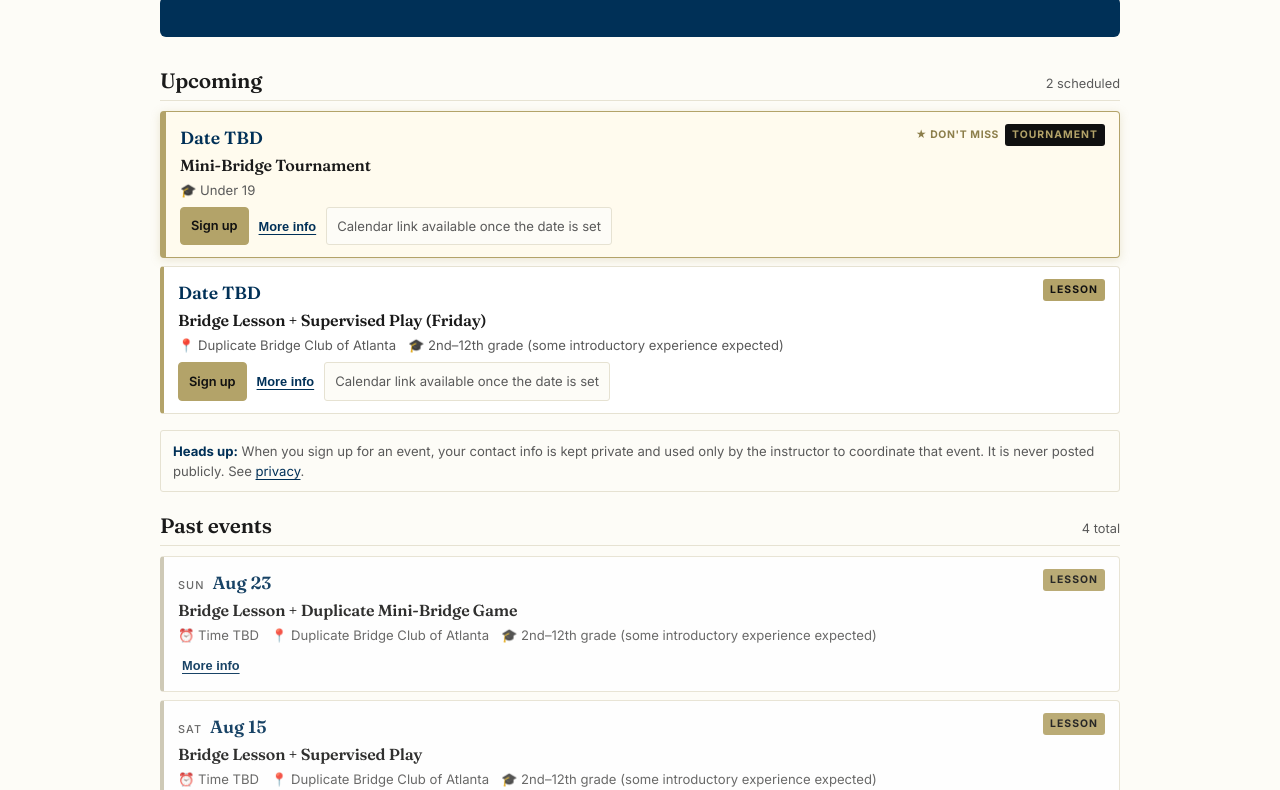
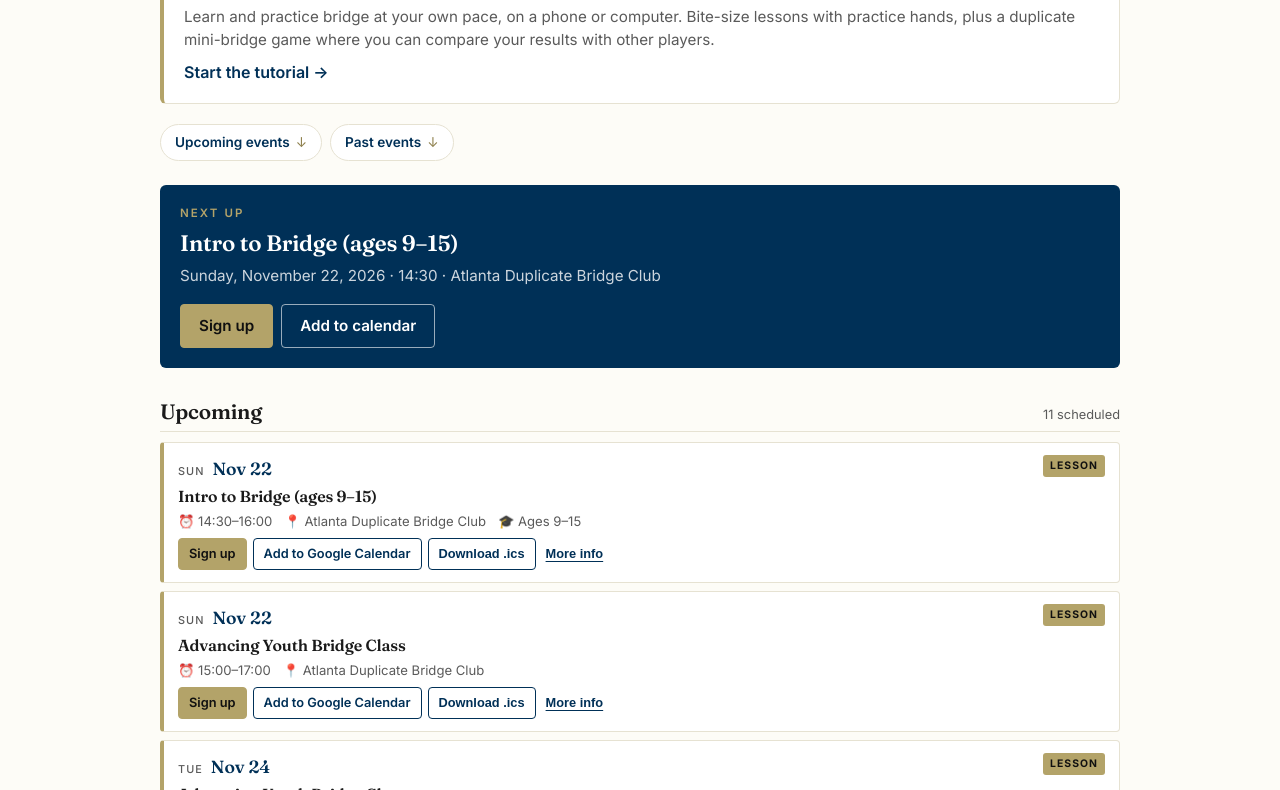
Before and after one commit to ATLBridgeKids/atlbridgekids.github.io, a plain HTML site: page index.html in a window 1280 px wide. Shown: the part 525-1315 px from the top of the page. Drawn offline with Linux system fonts and the light colour scheme.

Commit message:
Add files via upload

```diff
--- a/events.json
+++ b/events.json
@@ -1,33 +1,129 @@
 [
   {
-    "id": "evt-2026-08-15-lesson-play",
-    "title": "Bridge Lesson + Supervised Play",
+    "id": "evt-2026-11-22-intro",
+    "title": "Intro to Bridge (ages 9–15)",
     "type": "Lesson",
-    "date": "2026-08-15",
+    "date": "2026-11-22",
     "date_end": "",
-    "start_time": "TBD",
-    "end_time": "TBD",
-    "location": "Duplicate Bridge Club of Atlanta",
+    "start_time": "14:30",
+    "end_time": "16:00",
+    "location": "Atlanta Duplicate Bridge Club",
     "address": "1835 Savoy Dr Ste 204, Atlanta, GA 30341",
-    "grades": "2nd–12th grade (some introductory experience expected)",
-    "description": "A lesson followed by supervised play. For kids who already have some introductory bridge experience.",
-    "signup_url": "https://docs.google.com/forms/d/e/1FAIpQLScmKC9OQyDsrD1dz5yVeyTZYR9qzzg_LKEZuHLpGjuja3oLMA/viewform?usp=pp_url&entry.162715903=Aug+15+-+Bridge+lesson+%2B+supervised+play",
-    "format": "lesson_play"
+    "grades": "Ages 9–15",
+    "description": "An introduction to bridge for beginners. Details coming soon.",
+    "signup_url": "https://docs.google.com/forms/d/e/1FAIpQLScmKC9OQyDsrD1dz5yVeyTZYR9qzzg_LKEZuHLpGjuja3oLMA/viewform?usp=pp_url&entry.162715903=Sun+Nov+22+-+Intro+to+Bridge+%28ages+9-15%29%2C+2%3A30-4pm"
   },
   {
-    "id": "evt-2026-08-23-lesson-minibridge",
-    "title": "Bridge Lesson + Duplicate Mini-Bridge Game",
+    "id": "evt-2026-11-22-class",
+    "title": "Advancing Youth Bridge Class",
     "type": "Lesson",
-    "date": "2026-08-23",
+    "date": "2026-11-22",
     "date_end": "",
-    "start_time": "TBD",
-    "end_time": "TBD",
-    "location": "Duplicate Bridge Club of Atlanta",
+    "start_time": "15:00",
+    "end_time": "17:00",
+    "location": "Atlanta Duplicate Bridge Club",
     "address": "1835 Savoy Dr Ste 204, Atlanta, GA 30341",
-    "grades": "2nd–12th grade (some introductory experience expected)",
-    "description": "A lesson followed by a duplicate mini-bridge game. For kids who already have some introductory bridge experience.",
-    "signup_url": "https://docs.google.com/forms/d/e/1FAIpQLScmKC9OQyDsrD1dz5yVeyTZYR9qzzg_LKEZuHLpGjuja3oLMA/viewform?usp=pp_url&entry.162715903=Aug+23+-+Bridge+lesson+%2B+duplicate+mini-bridge+game",
-    "format": "lesson_minibridge"
+    "grades": "",
+    "description": "Details coming soon.",
+    "signup_url": "https://docs.google.com/forms/d/e/1FAIpQLScmKC9OQyDsrD1dz5yVeyTZYR9qzzg_LKEZuHLpGjuja3oLMA/viewform?usp=pp_url&entry.162715903=Sun+Nov+22+-+Advancing+Youth+Bridge+Class%2C+3-5pm"
+  },
+  {
+    "id": "evt-2026-11-24-class",
+    "title": "Advancing Youth Bridge Class",
+    "type": "Lesson",
+    "date": "2026-11-24",
+    "date_end": "",
+    "start_time": "10:00",
+    "end_time": "12:00",
+    "location": "Atlanta Duplicate Bridge Club",
+    "address": "1835 Savoy Dr Ste 204, Atlanta, GA 30341",
+    "grades": "",
+    "description": "Details coming soon.",
+    "signup_url": "https://docs.google.com/forms/d/e/1FAIpQLScmKC9OQyDsrD1dz5yVeyTZYR9qzzg_LKEZuHLpGjuja3oLMA/viewform?usp=pp_url&entry.162715903=Tue+Nov+24+-+Advancing+Youth+Bridge+Class%2C+10am-noon"
+  },
+  {
+    "id": "evt-2026-11-29-class",
+    "title": "Advancing Youth Bridge Class",
+    "type": "Lesson",
+    "date": "2026-11-29",
+    "date_end": "",
+    "start_time": "15:00",
+    "end_time": "17:00",
+    "location": "Atlanta Duplicate Bridge Club",
+    "address": "1835 Savoy Dr Ste 204, Atlanta, GA 30341",
+    "grades": "",
+    "description": "Details coming soon.",
+    "signup_url": "https://docs.google.com/forms/d/e/1FAIpQLScmKC9OQyDsrD1dz5yVeyTZYR9qzzg_LKEZuHLpGjuja3oLMA/viewform?usp=pp_url&entry.162715903=Sun+Nov+29+-+Advancing+Youth+Bridge+Class%2C+3-5pm"
+  },
+  {
+    "id": "evt-2026-12-06-class",
+    "title": "Advancing Youth Bridge Class",
+    "type": "Lesson",
+    "date": "2026-12-06",
+    "date_end": "",
+    "start_time": "15:00",
+    "end_time": "17:00",
+    "location": "Atlanta Duplicate Bridge Club",
+    "address": "1835 Savoy Dr Ste 204, Atlanta, GA 30341",
+    "grades": "",
+    "description": "Details coming soon.",
+    "signup_url": "https://docs.google.com/forms/d/e/1FAIpQLScmKC9OQyDsrD1dz5yVeyTZYR9qzzg_LKEZuHLpGjuja3oLMA/viewform?usp=pp_url&entry.162715903=Sun+Dec+6+-+Advancing+Youth+Bridge+Class%2C+3-5pm"
+  },
+  {
+    "id": "evt-2026-12-13-class",
+    "title": "Advancing Youth Bridge Class",
+    "type": "Lesson",
+    "date": "2026-12-13",
+    "date_end": "",
+    "start_time": "15:00",
+    "end_time": "17:00",
+    "location": "Atlanta Duplicate Bridge Club",
+    "address": "1835 Savoy Dr Ste 204, Atlanta, GA 30341",
+    "grades": "",
+    "description": "Details coming soon.",
+    "signup_url": "https://docs.google.com/forms/d/e/1FAIpQLScmKC9OQyDsrD1dz5yVeyTZYR9qzzg_LKEZuHLpGjuja3oLMA/viewform?usp=pp_url&entry.162715903=Sun+Dec+13+-+Advancing+Youth+Bridge+Class%2C+3-5pm"
+  },
+  {
+    "id": "evt-2026-12-19-clubgame",
+    "title": "Play in the Club Game",
+    "type": "Play",
+    "date": "2026-12-19",
+    "date_end": "",
+    "start_time": "12:00",
+    "end_time": "15:15",
+    "location": "Atlanta Duplicate Bridge Club",
+    "address": "1835 Savoy Dr Ste 204, Atlanta, GA 30341",
+    "grades": "",
+    "description": "Play in the club's regular duplicate game.",
+    "signup_url": "https://docs.google.com/forms/d/e/1FAIpQLScmKC9OQyDsrD1dz5yVeyTZYR9qzzg_LKEZuHLpGjuja3oLMA/viewform?usp=pp_url&entry.162715903=Sat+Dec+19+-+Play+in+the+club+game%2C+12-3%3A15pm"
+  },
+  {
+    "id": "evt-2026-12-20-class",
+    "title": "Advancing Youth Bridge Class",
+    "type": "Lesson",
+    "date": "2026-12-20",
+    "date_end": "",
+    "start_time": "15:00",
+    "end_time": "17:00",
+    "location": "Atlanta Duplicate Bridge Club",
+    "address": "1835 Savoy Dr Ste 204, Atlanta, GA 30341",
+    "grades": "",
+    "description": "Details coming soon.",
+    "signup_url": "https://docs.google.com/forms/d/e/1FAIpQLScmKC9OQyDsrD1dz5yVeyTZYR9qzzg_LKEZuHLpGjuja3oLMA/viewform?usp=pp_url&entry.162715903=Sun+Dec+20+-+Advancing+Youth+Bridge+Class%2C+3-5pm"
+  },
+  {
+    "id": "evt-2026-12-23-clubgame",
+    "title": "Play in the Club Game",
+    "type": "Play",
+    "date": "2026-12-23",
+    "date_end": "",
+    "start_time": "12:00",
+    "end_time": "15:15",
+    "location": "Atlanta Duplicate Bridge Club",
+    "address": "1835 Savoy Dr Ste 204, Atlanta, GA 30341",
+    "grades": "",
+    "description": "Play in the club's regular duplicate game.",
+    "signup_url": "https://docs.google.com/forms/d/e/1FAIpQLScmKC9OQyDsrD1dz5yVeyTZYR9qzzg_LKEZuHLpGjuja3oLMA/viewform?usp=pp_url&entry.162715903=Wed+Dec+23+-+Play+in+the+club+game%2C+12-3%3A15pm"
   },
   {
     "id": "evt-2026-tbd-minibridge-tournament",
--- a/index.html
+++ b/index.html
@@ -10,6 +10,21 @@
 <link rel="preconnect" href="https://fonts.gstatic.com" crossorigin>
 <link href="https://fonts.googleapis.com/css2?family=Fraunces:opsz,wght@9..144,500;9..144,600&family=Inter:wght@400;500;600;700&display=swap" rel="stylesheet">
 <link rel="stylesheet" href="assets/styles.css">
+<style>
+  .tutorial-callout {
+    display: grid; gap: 6px;
+    margin: 8px 0 4px; padding: 18px 20px;
+    background: #fff; border: 1px solid var(--rule); border-left: 4px solid var(--gold);
+    border-radius: 6px; color: var(--ink); text-decoration: none;
+    transition: border-color .15s, box-shadow .15s;
+  }
+  .tutorial-callout:hover { border-color: var(--gold); box-shadow: 0 2px 10px rgba(0,0,0,.06); color: var(--ink); }
+  .tc-eyebrow { font-size: .72rem; font-weight: 700; letter-spacing: .08em; text-transform: uppercase; color: var(--gold-deep); }
+  .tc-title { font-family: "Fraunces", serif; font-size: 1.35rem; font-weight: 600; color: var(--navy); }
+  .tc-desc { font-size: .95rem; color: var(--muted); line-height: 1.5; }
+  .tc-cta { font-weight: 600; color: var(--navy); margin-top: 2px; }
+  .tutorial-callout:hover .tc-cta { color: var(--gold-deep); }
+</style>
 </head>
 <body>
 
@@ -45,6 +60,13 @@
 </section>
 
 <main class="wrap">
+
+  <a class="tutorial-callout" href="https://dredog.github.io/BridgeQuest-mobile/" target="_blank" rel="noopener">
+    <span class="tc-eyebrow">New · Free online tutorial</span>
+    <span class="tc-title">Bridge Quest</span>
+    <span class="tc-desc">Learn and practice bridge at your own pace, on a phone or computer. Bite-size lessons with practice hands, plus a duplicate mini-bridge game where you can compare your results with other players.</span>
+    <span class="tc-cta">Start the tutorial →</span>
+  </a>
 
   <nav class="quick-nav" aria-label="Jump to section">
     <a href="#upcoming">Upcoming events</a>
```
